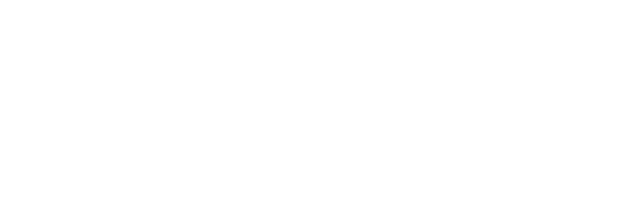
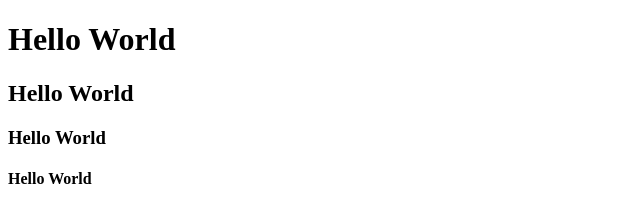
Before and after one commit to AlexRes11-cmd/Bokufuze, a plain HTML site: page index.html in a window 1280 px wide. Shown: the whole page, without its empty margins (0-640 px from the left). Drawn offline with Linux system fonts and the light colour scheme.

Commit message:
cleanedup

```diff
--- a/index.html
+++ b/index.html
@@ -11,7 +11,10 @@
 
 
 <body>
-
+<h1> Hello World </h1>
+<h2> Hello World </h2>
+<h3> Hello World </h3>
+<h4> Hello World </h4>
 
 
 
```
